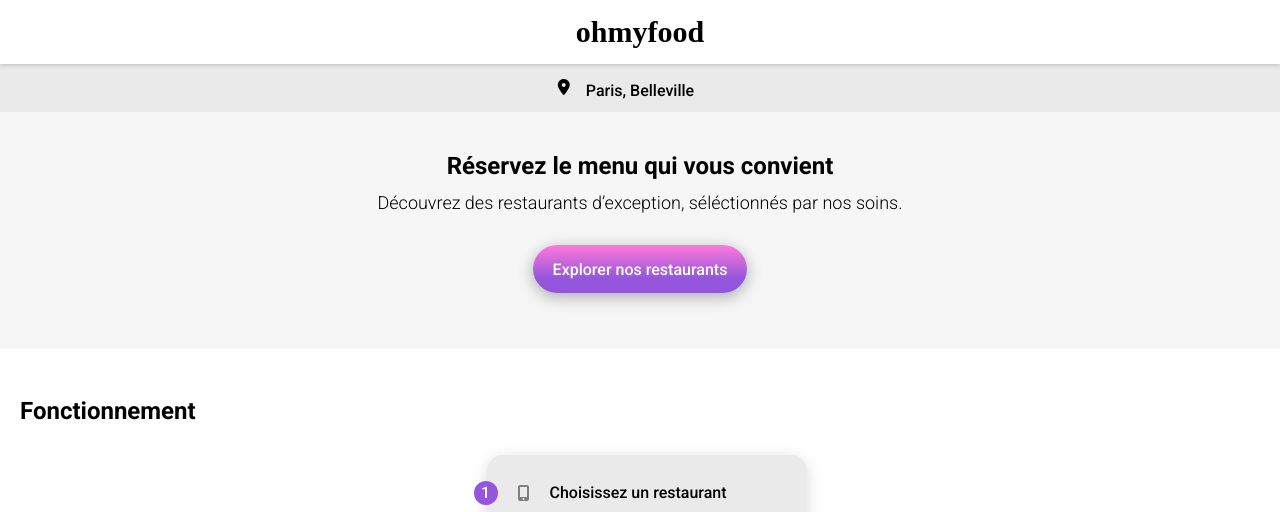
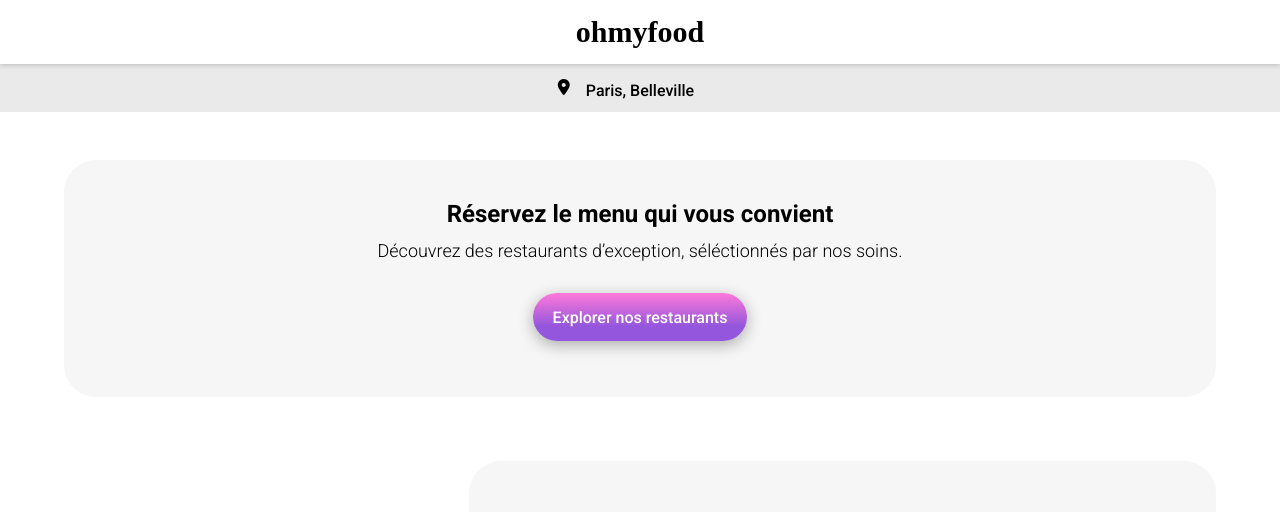
Before and after one commit to KGabard/OC_P3_ohmyfood-app, a plain HTML site: page public/index.html in a window 1280 px wide. Shown: the top 512 px of the page. Drawn offline with Linux system fonts and the light colour scheme; a web font is replaced by a local one.

Commit message:
Ajout des formats tablette et bureau

```diff
--- a/public/index.html
+++ b/public/index.html
@@ -26,7 +26,7 @@
       </div>
     </section>
 
-    <main>
+    <main class="mainSection mainSection--homePage">
       <section class="introductionSection">
         <h1 class="introductionSection__title">
           Réservez le menu qui vous convient
@@ -132,6 +132,7 @@
     </main>
 
     <footer class="footer">
+      <div class="footer__content">
         <img
           class="footer__logo"
           src="../../src/Assets/Images/logo/ohmyfood@2x.svg"
@@ -161,6 +162,7 @@
             </a>
           </li>
         </ul>
+      </div>
     </footer>
   </body>
 </html>
--- a/src/Styles/Base/_base.scss
+++ b/src/Styles/Base/_base.scss
@@ -13,10 +13,3 @@ body {
   flex-direction: column;
   align-items: center;
 }
-
-main {
-  width: 100%;
-  display: flex;
-  flex-direction: column;
-  align-items: center;
-}
--- a/src/Styles/Layouts/_banner.scss
+++ b/src/Styles/Layouts/_banner.scss
@@ -1,5 +1,5 @@
 .banner {
-    width: 100%;
+    width: 100vw;
     height: 260px;
 
     &__photo {
--- a/src/Styles/Layouts/_footer.scss
+++ b/src/Styles/Layouts/_footer.scss
@@ -2,11 +2,19 @@
     width: 100%;
     display: flex;
     flex-direction: column;
-    gap: 20px;
+    align-items: center;
     padding: 20px $gutter-mobile 32px;
     margin-top: auto;
     background-color: $neutral-primary;
     color: $basic-white;
+
+    &__content {
+        width: 100%;
+        max-width: 1440px;
+        display: flex;
+        flex-direction: column;
+        gap: 20px;
+    }
 
     &__logo {
         height: 18px;
@@ -34,3 +42,22 @@
         font-size: 12px;
     }
 }
+
+@include tablet {
+    .footer {
+        padding-right: $gutter-tablet;
+        padding-left: $gutter-tablet;
+
+        &__list {
+            flex-direction: row;
+            gap: 24px;
+        }
+    }
+}
+
+@include desktop {
+    .footer {
+        padding-right: $gutter-desktop;
+        padding-left: $gutter-desktop;
+    }
+}
--- a/src/Styles/Layouts/_header.scss
+++ b/src/Styles/Layouts/_header.scss
@@ -5,8 +5,16 @@
   justify-content: center;
   align-items: center;
   box-shadow: 0 2px 4px rgba(0, 0, 0, 0.15);
-  position: relative;
   z-index: 10;
+
+  &__content {
+    width: 100%;
+    max-width: 1440px;
+    display: flex;
+    justify-content: center;
+    align-items: center;
+    position: relative;
+  }
 
   &__title {
     @include typographies(header-big);
--- a/src/Styles/Layouts/_introduction-section.scss
+++ b/src/Styles/Layouts/_introduction-section.scss
@@ -20,3 +20,17 @@
     text-align: center;
   }
 }
+
+@include tablet {
+  .introductionSection {
+    margin-top: 32px;
+    border-radius: 32px;
+  }
+}
+
+@include desktop {
+  .introductionSection {
+    margin-top: 48px;
+    grid-column: 1/3;
+  }
+}
--- /dev/null
+++ b/src/Styles/Layouts/_main-section.scss
@@ -0,0 +1,31 @@
+
+.mainSection {
+    width: 100%;
+    max-width: 1440px;
+    display: flex;
+    flex-direction: column;
+    align-items: center;
+  }
+
+  @include tablet {
+    .mainSection {
+      padding: 0 $gutter-tablet;
+      margin-bottom: 48px;
+    }
+  }
+
+  @include desktop {
+    .mainSection {
+      padding: 0 $gutter-desktop;
+      margin-bottom: 64px;
+
+      &--homePage {
+        display: grid;
+        grid-template-rows: 2;
+        grid-template-columns: 1fr 2fr;
+        gap: 32px;
+        row-gap: 64px;
+        align-items: start;
+      }
+    }
+  }
--- a/src/Styles/Layouts/_menu.scss
+++ b/src/Styles/Layouts/_menu.scss
@@ -27,7 +27,28 @@
         cursor: pointer;
     }
 
+    &__dishSetList {
+        width: 100%;
+        display: flex;
+        flex-direction: column;
+        gap: 16px;
+    }
+
     & .CTAbtn {
         margin-top: 32px;
     }
 }
+
+@include tablet {
+    .menu {
+        max-width: none;
+        padding-right: $gutter-tablet;
+        padding-left: $gutter-tablet;
+        border-radius: 40px;
+
+        &__dishSetList {
+            flex-direction: row;
+            gap: 24px;
+        }
+    }
+}
--- a/src/Styles/Layouts/_restaurants-section.scss
+++ b/src/Styles/Layouts/_restaurants-section.scss
@@ -17,3 +17,23 @@
         gap: 20px;
     }
 }
+
+@include tablet {
+    .restaurantsSection {
+        padding-right: $gutter-tablet;
+        padding-left: $gutter-tablet;
+        border-radius: 32px;
+
+        &__title {
+            text-align: center;
+        }
+
+        &__list {
+            display: grid;
+            grid-template-columns: repeat(2,1fr);
+            grid-template-rows: auto;
+            justify-items: center;
+            row-gap: 24px;
+        }
+    }
+}
--- a/src/Styles/Layouts/_steps-section.scss
+++ b/src/Styles/Layouts/_steps-section.scss
@@ -17,3 +17,22 @@
         padding-left: 13px;
     }
 }
+
+
+@include tablet {
+    .stepsSection {
+      padding-right: 0;
+      padding-left: 0;
+
+      &__title {
+        text-align: center;
+      }
+    }
+  }
+
+
+@include desktop {
+    .stepsSection {
+        padding-top: 54px;
+    }
+}
--- a/src/Styles/Utils/_variables.scss
+++ b/src/Styles/Utils/_variables.scss
@@ -13,3 +13,5 @@ $gradient-up: linear-gradient(0deg, $highlight-secondary 0%, $highlight-primary
 $gradient-down: linear-gradient(180deg, $highlight-secondary 0%, $highlight-primary 70%);
 
 $gutter-mobile: 20px;
+$gutter-tablet: 32px;
+$gutter-desktop: 64px;
--- a/src/Styles/main.scss
+++ b/src/Styles/main.scss
@@ -19,3 +19,4 @@
 @import './Layouts/footer';
 @import './Layouts/banner';
 @import './Layouts/menu';
+@import './Layouts/main-section';
```
Also changed, not shown: public/la-palette-du-gout.html (+10 -2 lines), public/css/main.css, 1 other file. Lines whose indentation alone changed are shown as unchanged.
